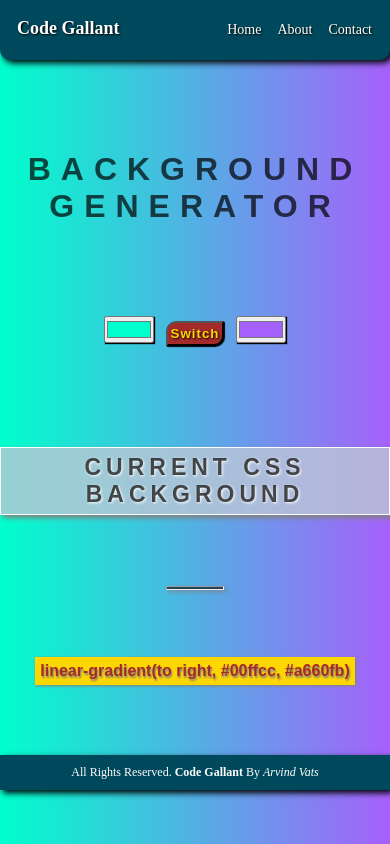
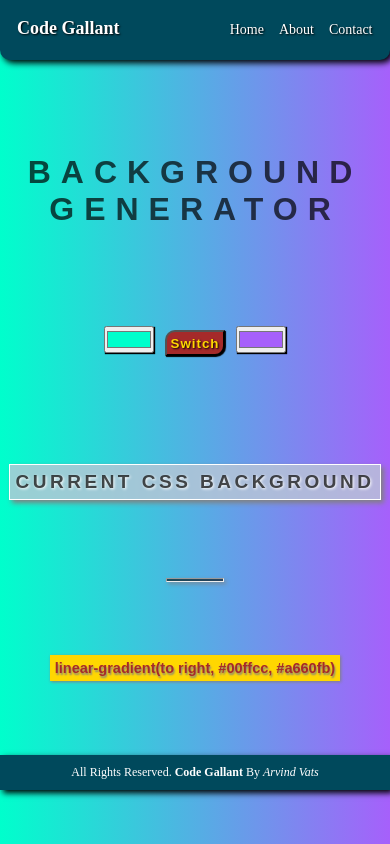
Before and after one commit to arvindvats/codegallant, a plain HTML site: page index.html in a window 390 px wide. Drawn offline with nearby package versions, Linux system fonts and the light colour scheme.

Commit message:
Update index.html

```diff
--- a/index.html
+++ b/index.html
@@ -268,5 +268,33 @@
 		.container h1{
 			font-size: 3.2rem;
 		}
+
+		.container h2{
+			font-size: 1.9rem;
+			letter-spacing: 0.35rem;
+		}
+
+		#switchColor{
+			padding: 0.35rem;
+		}
+
+		nav h1{
+			font-size: 1.8rem;
+			padding-top: 0.8rem;
+		}
+
+		nav ul li{
+			padding: 1.2rem 0.75rem;
+			font-size: 1.4rem;
+		}
+
+		h3{
+			font-size: 1.45rem;
+		}
+
+		footer{
+			font-size: 1.2rem;
+		}
+
     }
 </style>
```
